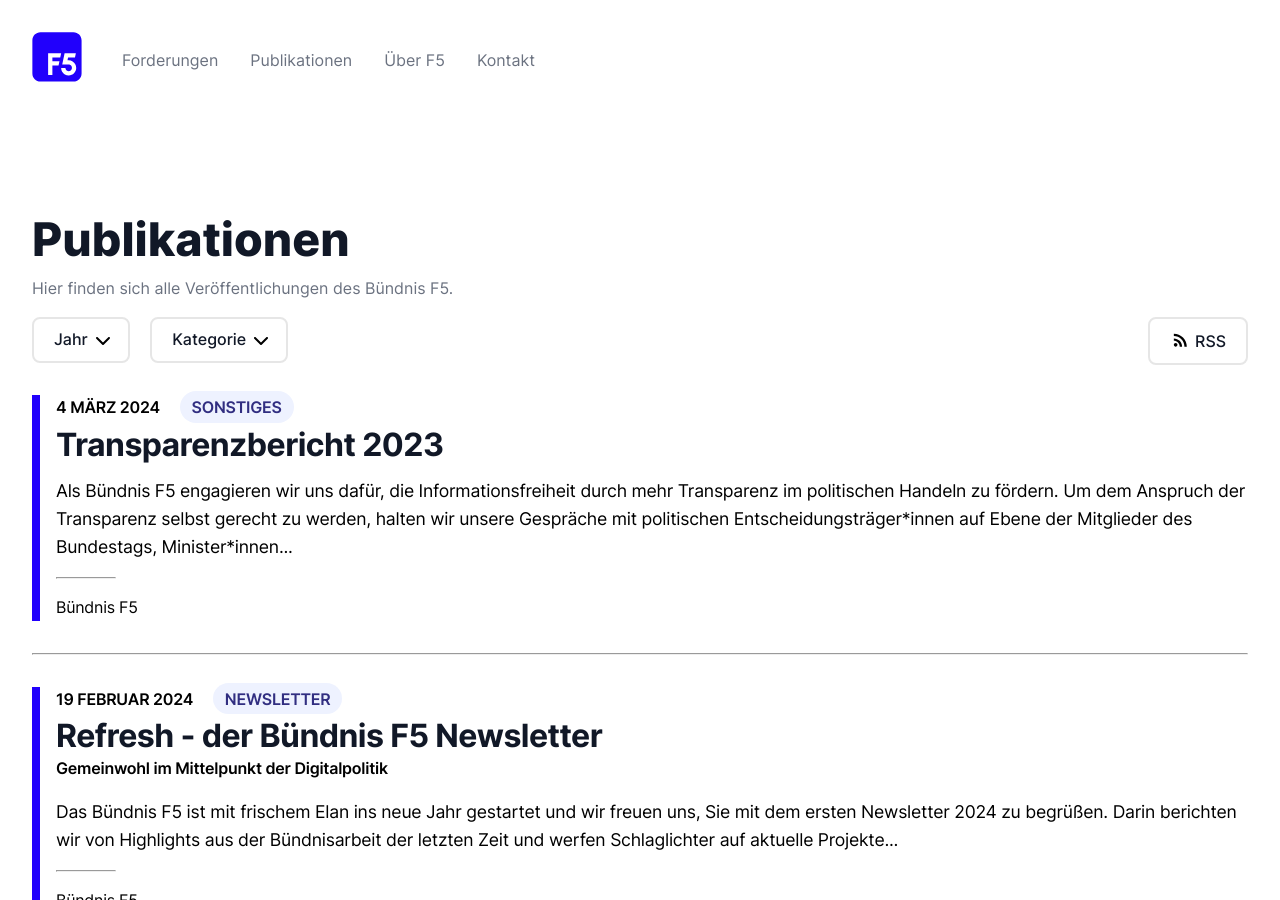
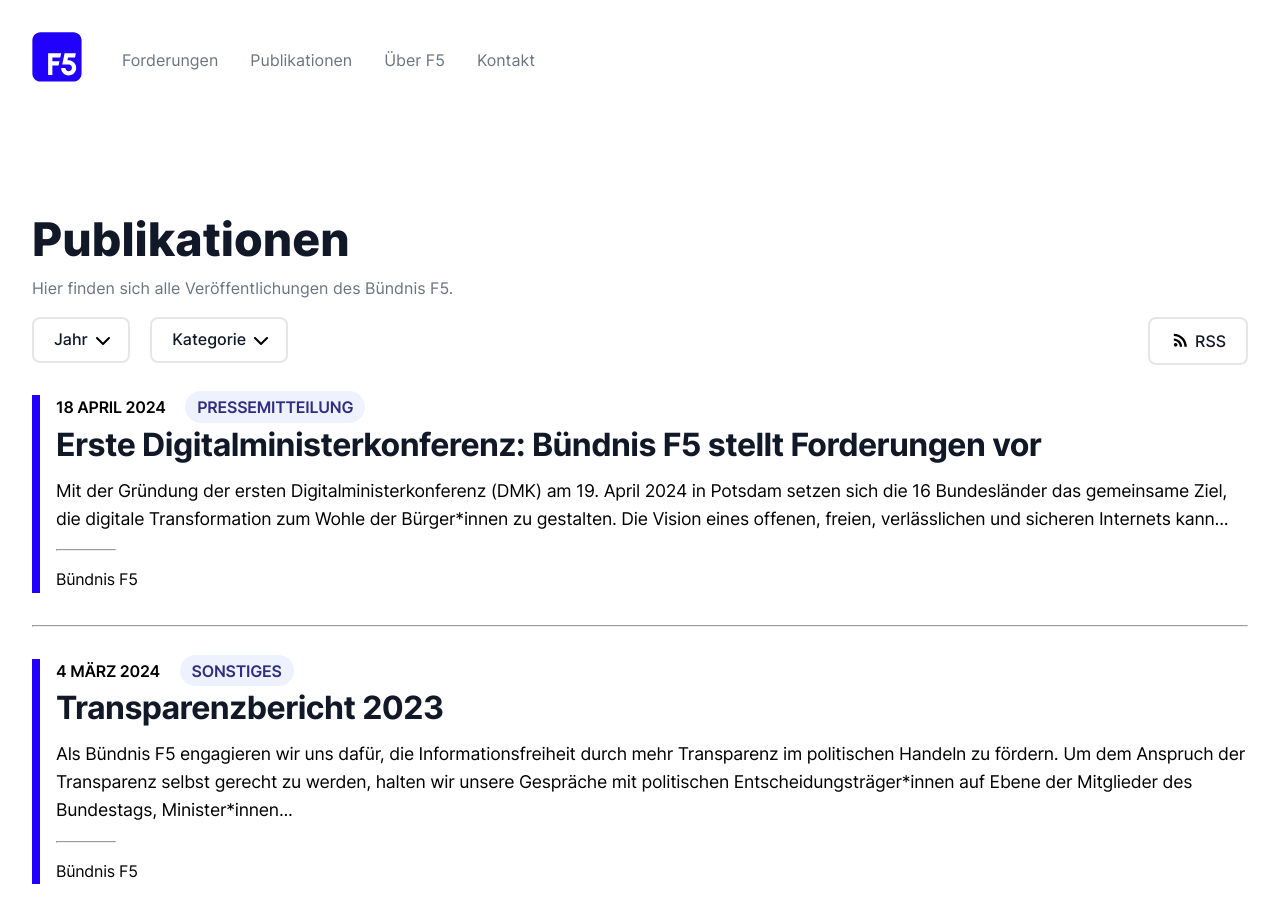
Before and after one commit to okfde/buendnis-f5, a Jekyll site: the page built from publikationen.html, in a window 1280 px wide and 900 px high. Built offline with Jekyll 4.4.1, drawn with Linux system fonts in a browser that asks for light colours.

Commit message:
Update 2024-04-18-forderungen-dmk.md

```diff
--- a/_publikationen/2024-04-18-forderungen-dmk.md
+++ b/_publikationen/2024-04-18-forderungen-dmk.md
@@ -18,6 +18,4 @@
     url: https://creativecommons.org/licenses/by-sa/4.0/
 ---
 
-XXX
-XXX
-XXX
+Mit der Gründung der ersten Digitalministerkonferenz (DMK) am 19. April 2024 in Potsdam setzen sich die 16 Bundesländer das gemeinsame Ziel, die digitale Transformation zum Wohle der Bürger*innen zu gestalten. Die Vision eines offenen, freien, verlässlichen und sicheren Internets kann nur durch eine gemeinwohlorientierte Digitalpolitik unter Einbeziehung der Zivilgesellschaft Wirklichkeit werden. F5 appelliert an die Verantwortlichen der DMK, die in unserem Papier ausgeführten Forderungen politisch umzusetzen.
```
Also changed, not shown: other parts of _publikationen/2024-04-18-forderungen-dmk.md (+1 -1 lines).
